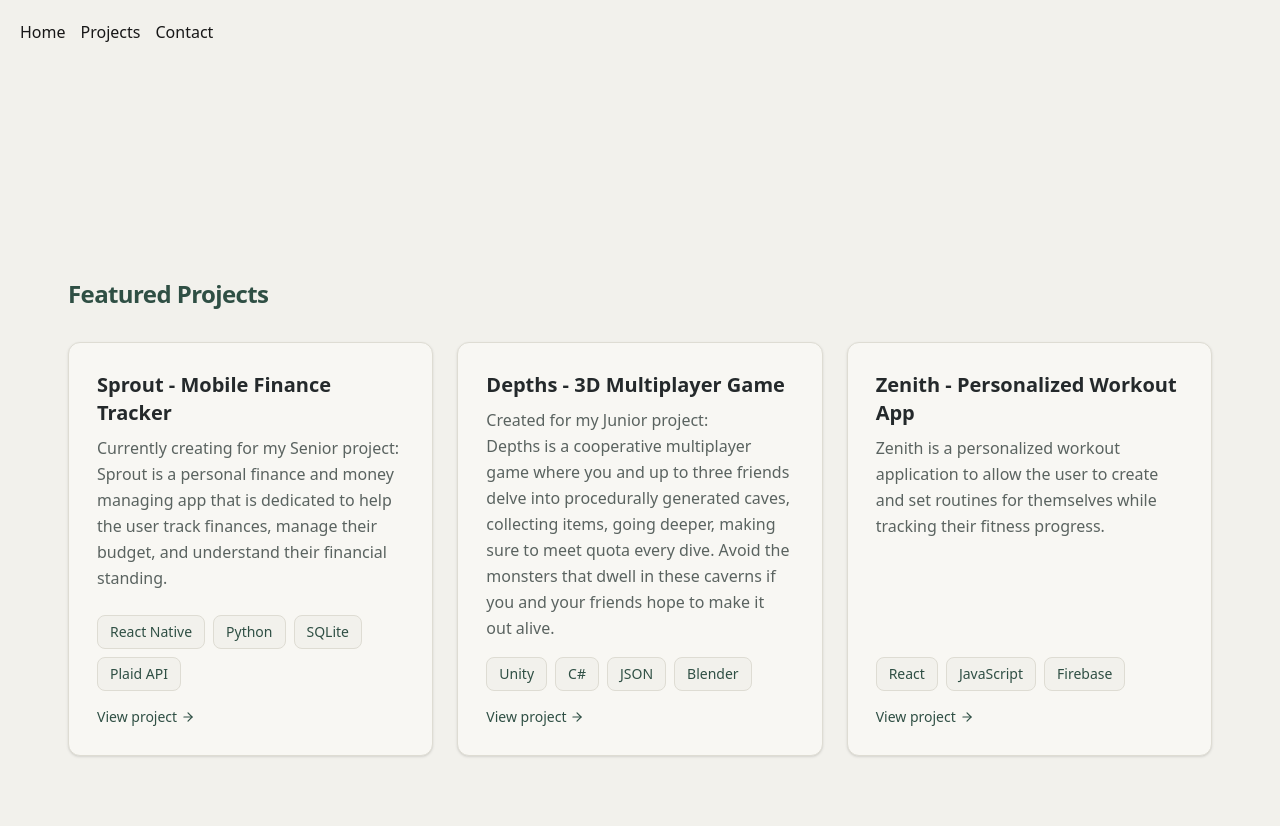
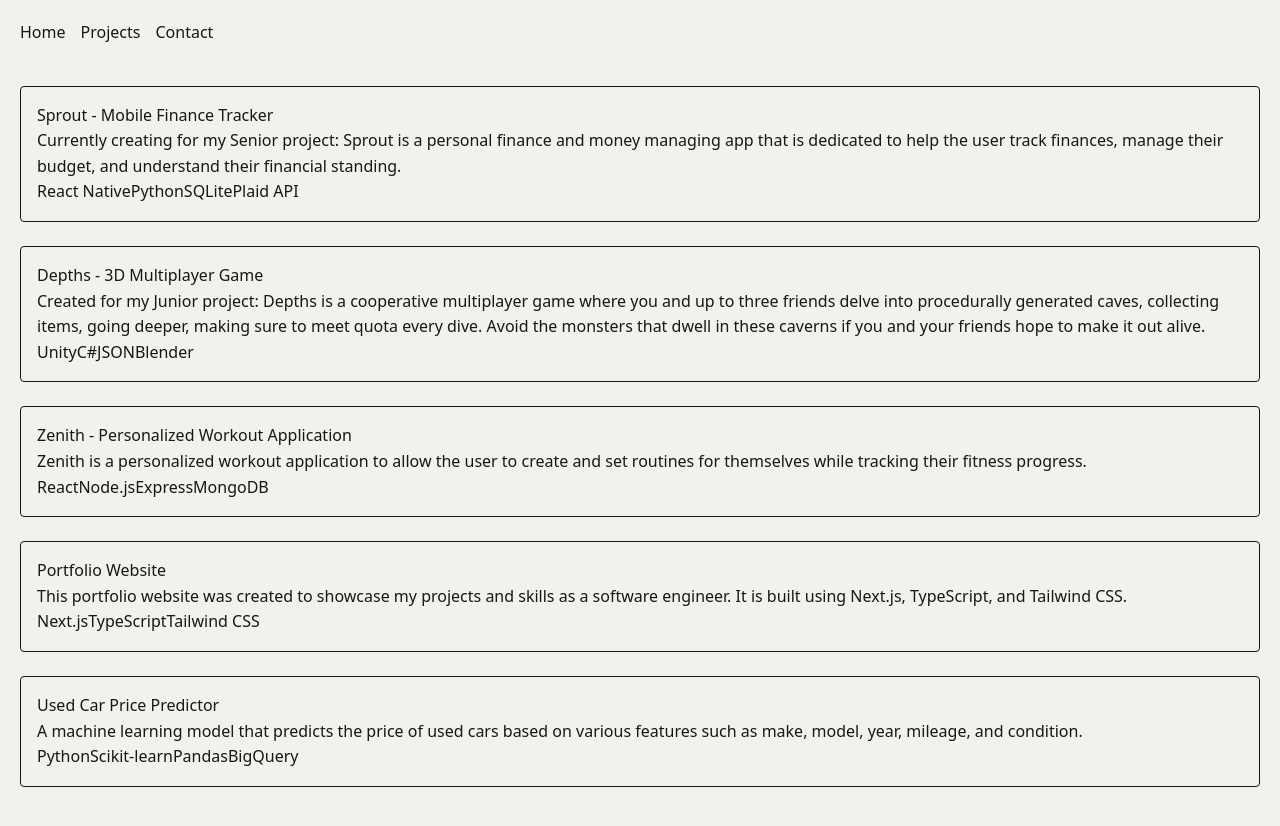
Before and after one commit to Kayyleb/portfolio, a Next.js app: page /Projects in a window 1280 px wide. Shown: the top 826 px of the page. Built offline with nearby package versions, Linux system fonts and the light colour scheme.

Commit message:
Added all projects to the page, need to revamp for aesthetics

```diff
--- /dev/null
+++ b/src/app/Projects/components/ProjectCard.tsx
@@ -0,0 +1,28 @@
+type props = {
+    name: string;
+    description: string;
+    skills: string[];
+    link: string;
+  };
+
+  export default function ProjectCard({
+    name,
+    description,
+    skills,
+    link }: props) {
+          return (
+    <div className="border rounded p-4">
+      <h2>{name}</h2>
+
+      <p>{description}</p>
+
+      <div>
+        {skills.map((skill) => (
+          <span key={skill}>
+            {skill}
+          </span>
+        ))}
+      </div>
+    </div>
+  )
+}
--- a/src/app/Projects/page.tsx
+++ b/src/app/Projects/page.tsx
@@ -1,145 +1,20 @@
+import ProjectCard from "./components/ProjectCard";
+import { projects } from "./projects";
+
 export default function Projects() {
   return (
-    <main className="min-h-screen bg-bg px-6 py-20 text-ink sm:px-12 sm:py-28">
-      <div className="mx-auto max-w-6xl"></div>
+    <div className="grid gap-6">
 
-        <div className="mt-20">
-          <p className="text-2xl font-semibold tracking-tight text-forest">
-            Featured Projects
-          </p>
+      {projects.map((project) => (
+        <ProjectCard
+          key={project.name}
+          name={project.name}
+          description={project.description}
+          skills={project.skills}
+          link={project.link}
+        />
+      ))}
 
-          <div className="mt-8 grid grid-cols-1 gap-6 sm:grid-cols-3">
-
-            <a
-              href="https://kaylebcook.dev"
-              className="group flex h-full flex-col rounded-xl border border-border bg-surface p-7 shadow-sm transition-all hover:-translate-y-0.5 hover:border-accent/40 hover:shadow-md"
-            >
-              <h3 className="text-xl font-bold">
-                Sprout - Mobile Finance Tracker
-              </h3>
-
-              <p className="mt-2 flex-1 leading-relaxed text-muted">
-                Currently creating for my Senior project: <br />
-                Sprout is a personal finance and money managing app that is dedicated to help the user track finances, manage their budget,
-                and understand their financial standing.
-              </p>
-
-              <div className="mt-4 flex flex-wrap gap-2">
-                {["React Native", "Python", "SQLite", "Plaid API"].map((tag) => (
-                  <span
-                    key={tag}
-                    className="whitespace-nowrap rounded-lg border border-border bg-bg px-3 py-1.5 text-sm font-medium text-forest"
-                  >
-                    {tag}
-                  </span>
-                ))}
-              </div>
-
-              <span className="mt-4 inline-flex items-center gap-1 text-sm font-medium text-forest">
-                View project
-                <svg
-                  aria-hidden="true"
-                  viewBox="0 0 24 24"
-                  fill="none"
-                  stroke="currentColor"
-                  strokeWidth="2"
-                  strokeLinecap="round"
-                  strokeLinejoin="round"
-                  className="h-3.5 w-3.5 transition-transform group-hover:translate-x-0.5"
-                >
-                  <path d="M5 12h14" />
-                  <path d="m12 5 7 7-7 7" />
-                </svg>
-              </span>
-            </a>
-
-            <a
-              href="https://store.steampowered.com/app/4808100/Depths/"
-              className="group flex h-full flex-col rounded-xl border border-border bg-surface p-7 shadow-sm transition-all hover:-translate-y-0.5 hover:border-accent/40 hover:shadow-md"
-            >
-              <h3 className="text-xl font-bold">
-                Depths - 3D Multiplayer Game
-              </h3>
-
-              <p className="mt-2 flex-1 leading-relaxed text-muted">
-                Created for my Junior project: <br />
-                Depths is a cooperative multiplayer game where you and up to three friends delve into procedurally generated caves,
-                collecting items, going deeper, making sure to meet quota every dive. Avoid the monsters that dwell in these caverns
-                if you and your friends hope to make it out alive.
-              </p>
-
-              <div className="mt-4 flex flex-wrap gap-2">
-                {["Unity", "C#", "JSON", "Blender"].map((tag) => (
-                  <span
-                    key={tag}
-                    className="rounded-lg border border-border bg-bg px-3 py-1.5 text-sm font-medium text-forest"
-                  >
-                    {tag}
-                  </span>
-                ))}
-              </div>
-
-              <span className="mt-4 inline-flex items-center gap-1 text-sm font-medium text-forest">
-                View project
-                <svg
-                  aria-hidden="true"
-                  viewBox="0 0 24 24"
-                  fill="none"
-                  stroke="currentColor"
-                  strokeWidth="2"
-                  strokeLinecap="round"
-                  strokeLinejoin="round"
-                  className="h-3.5 w-3.5 transition-transform group-hover:translate-x-0.5"
-                >
-                  <path d="M5 12h14" />
-                  <path d="m12 5 7 7-7 7" />
-                </svg>
-              </span>
-            </a>
-
-            <a
-              href="https://workouttracker-b5aab.web.app/"
-              className="group flex h-full flex-col rounded-xl border border-border bg-surface p-7 shadow-sm transition-all hover:-translate-y-0.5 hover:border-accent/40 hover:shadow-md"
-            >
-              <h3 className="text-xl font-bold">
-                Zenith - Personalized Workout App
-              </h3>
-
-              <p className="mt-2 flex-1 leading-relaxed text-muted">
-                Zenith is a personalized workout application to allow the user to create and set routines for themselves while tracking their fitness progress.
-              </p>
-
-              <div className="mt-4 flex flex-wrap gap-2">
-                {["React", "JavaScript", "Firebase"].map((tag) => (
-                  <span
-                    key={tag}
-                    className="rounded-lg border border-border bg-bg px-3 py-1.5 text-sm font-medium text-forest"
-                  >
-                    {tag}
-                  </span>
-                ))}
-              </div>
-
-              <span className="mt-4 inline-flex items-center gap-1 text-sm font-medium text-forest">
-                View project
-                <svg
-                  aria-hidden="true"
-                  viewBox="0 0 24 24"
-                  fill="none"
-                  stroke="currentColor"
-                  strokeWidth="2"
-                  strokeLinecap="round"
-                  strokeLinejoin="round"
-                  className="h-3.5 w-3.5 transition-transform group-hover:translate-x-0.5"
-                >
-                  <path d="M5 12h14" />
-                  <path d="m12 5 7 7-7 7" />
-                </svg>
-              </span>
-            </a>
-
-          </div>
-        </div>
-      </main>
-  );
+    </div>
+  )
 }
```
